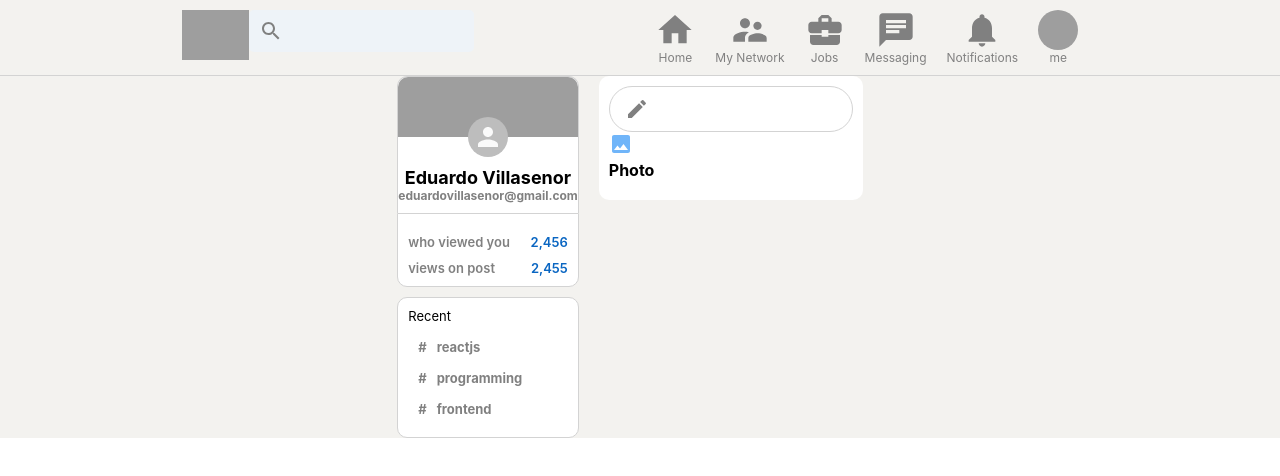
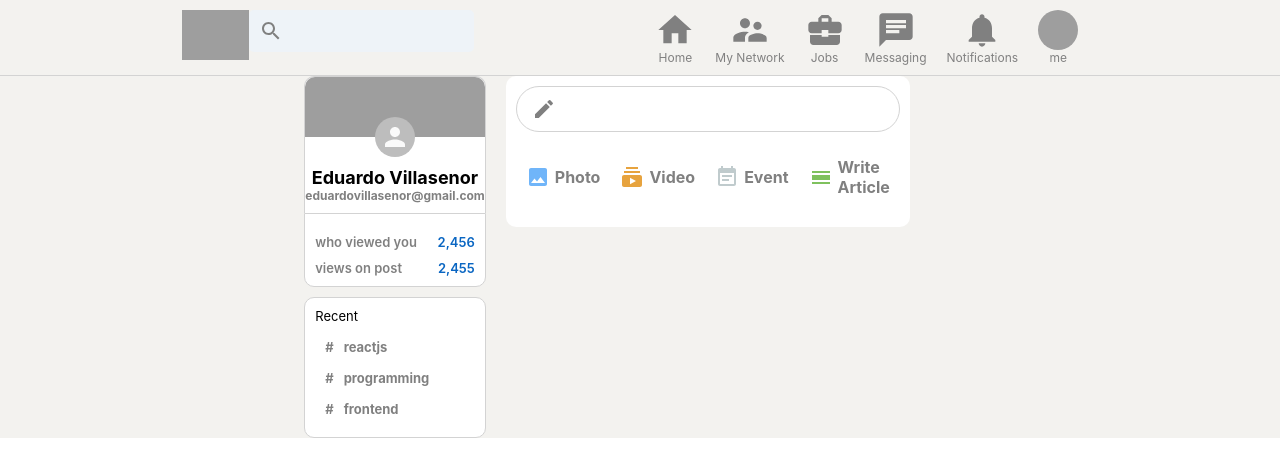
Before and after one commit to EdwardVilla0/Linkedin-clone, a React (Create React App) app: page / in a window 1280 px wide. Shown: the top 476 px of the page. Built offline with nearby package versions, Linux system fonts and the light colour scheme; grey boxes are pictures that could not be loaded.

Commit message:
styling the input option

```diff
--- a/src/components/Feed/Feed.component.js
+++ b/src/components/Feed/Feed.component.js
@@ -2,6 +2,9 @@ import React from 'react'
 import CreateIcon from '@material-ui/icons/Create';
 import InputOption from '../InputOption/InputOption.component';
 import ImageIcon from '@material-ui/icons/Image'
+import SubscriptionsIcon from '@material-ui/icons/Subscriptions';
+import EventNoteIcon from '@material-ui/icons/EventNote';
+import CalendarViewDayIcon from '@material-ui/icons/CalendarViewDay';
 import './Feed.styles.css'
 
 function Feed() {
@@ -17,6 +20,10 @@ function Feed() {
                 </div>
                 <div className="feed__inputOptions">
                     <InputOption Icon={ImageIcon} title="Photo" color="#70b5f9" />
+                    <InputOption Icon={SubscriptionsIcon} title="Video" color="#E7A33E" />
+                    <InputOption Icon={EventNoteIcon} title="Event" color="#C0CBCD" />
+                    <InputOption Icon={CalendarViewDayIcon} title="Write Article" color="#7FC15E" />
+
                 </div>
             </div>
         </div>
--- a/src/components/Feed/Feed.styles.css
+++ b/src/components/Feed/Feed.styles.css
@@ -36,3 +36,8 @@
 .feed__input > form > button{
     display: none;
 }
+
+.feed__inputOptions{
+    display: flex;
+    justify-content: space-evenly;
+}
--- a/src/components/InputOption/InputOption.styles.css
+++ b/src/components/InputOption/InputOption.styles.css
@@ -0,0 +1,17 @@
+.inputOption{
+    display: flex;
+    align-items: center;
+    margin-top: 15px;
+    color: grey;
+    padding: 10px;
+    cursor: pointer;
+}
+
+.inputOption:hover{
+    background-color: whitesmoke;
+    border-radius: 10px;
+}
+
+.inputOption > h4{
+    margin-left: 5px;
+}
```
